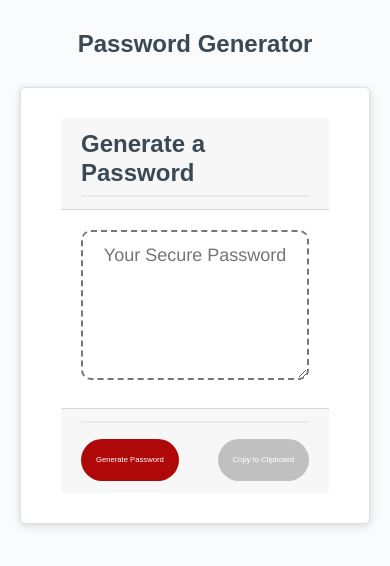
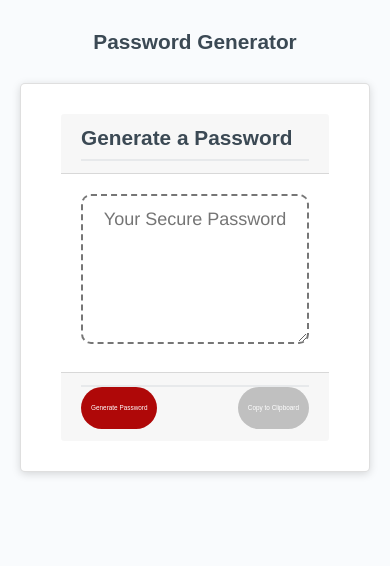
Before and after one commit to alexjoeldelgado/PasswordGenerator, a plain HTML site: page index.html in a window 390 px wide. Drawn offline with nearby package versions, Linux system fonts and the light colour scheme.

Commit message:
Added Responsiveness for Smartphones

```diff
--- a/script.js
+++ b/script.js
@@ -34,7 +34,6 @@ document.getElementById("generate").addEventListener("click", function () {
         return generatePassword();
     }
 
-// add an if statement checking if charcterset includes undefined if so return to function
         console.log(passwordLength);
         console.log(passwordSpecialCharacters);
         console.log(passwordNumericCharacters);
--- a/style.css
+++ b/style.css
@@ -143,9 +143,11 @@ h1, h2 {
 
 @media (max-width: 500px) {
   .btn {
-    font-size: 0.48rem;
+    font-size: 0.4rem;
+    margin: 0;
+    padding: 10px;
   }
   h1, h2 {
-    font-size: 1.5rem;
+    font-size: 1.3rem;
   }
 }
```
